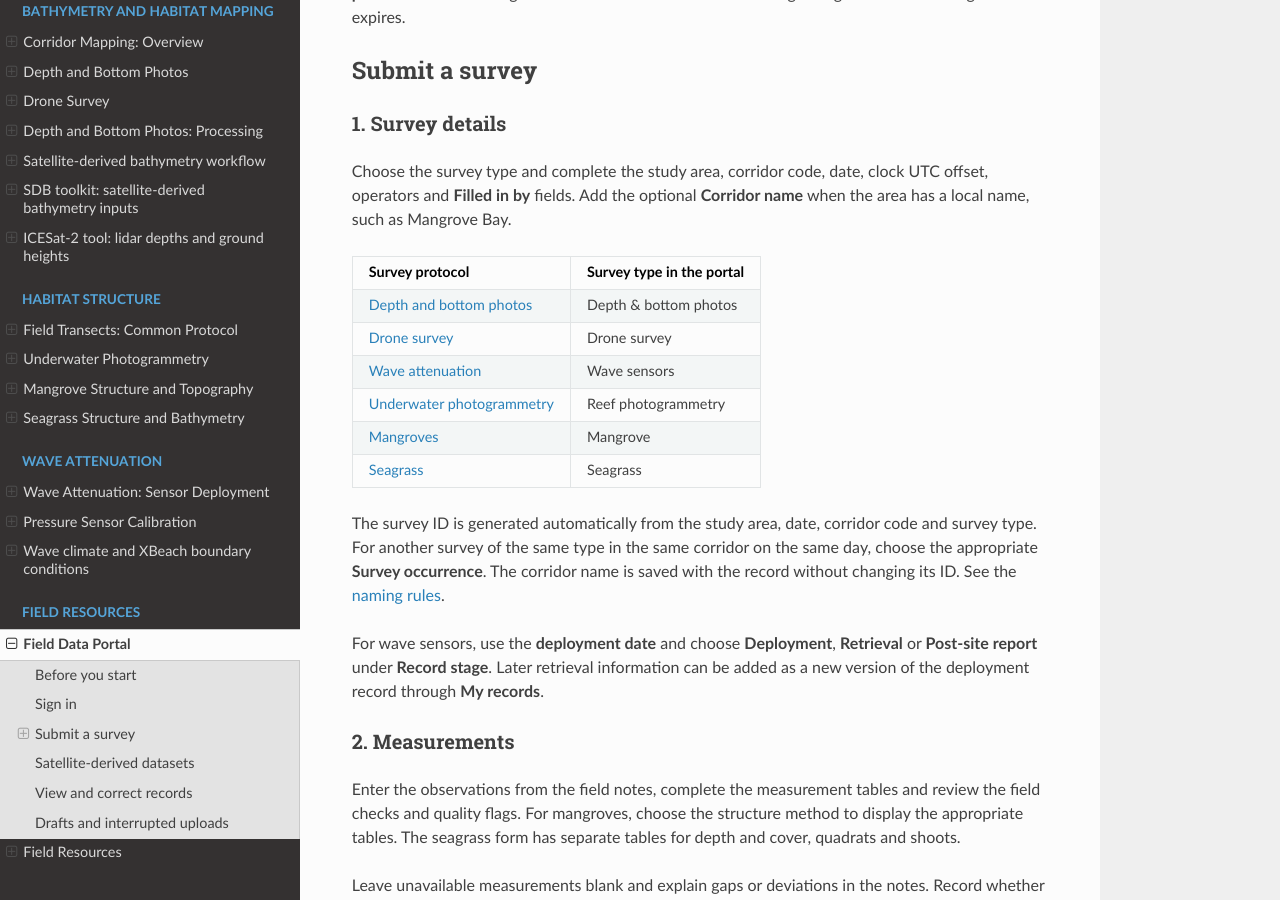
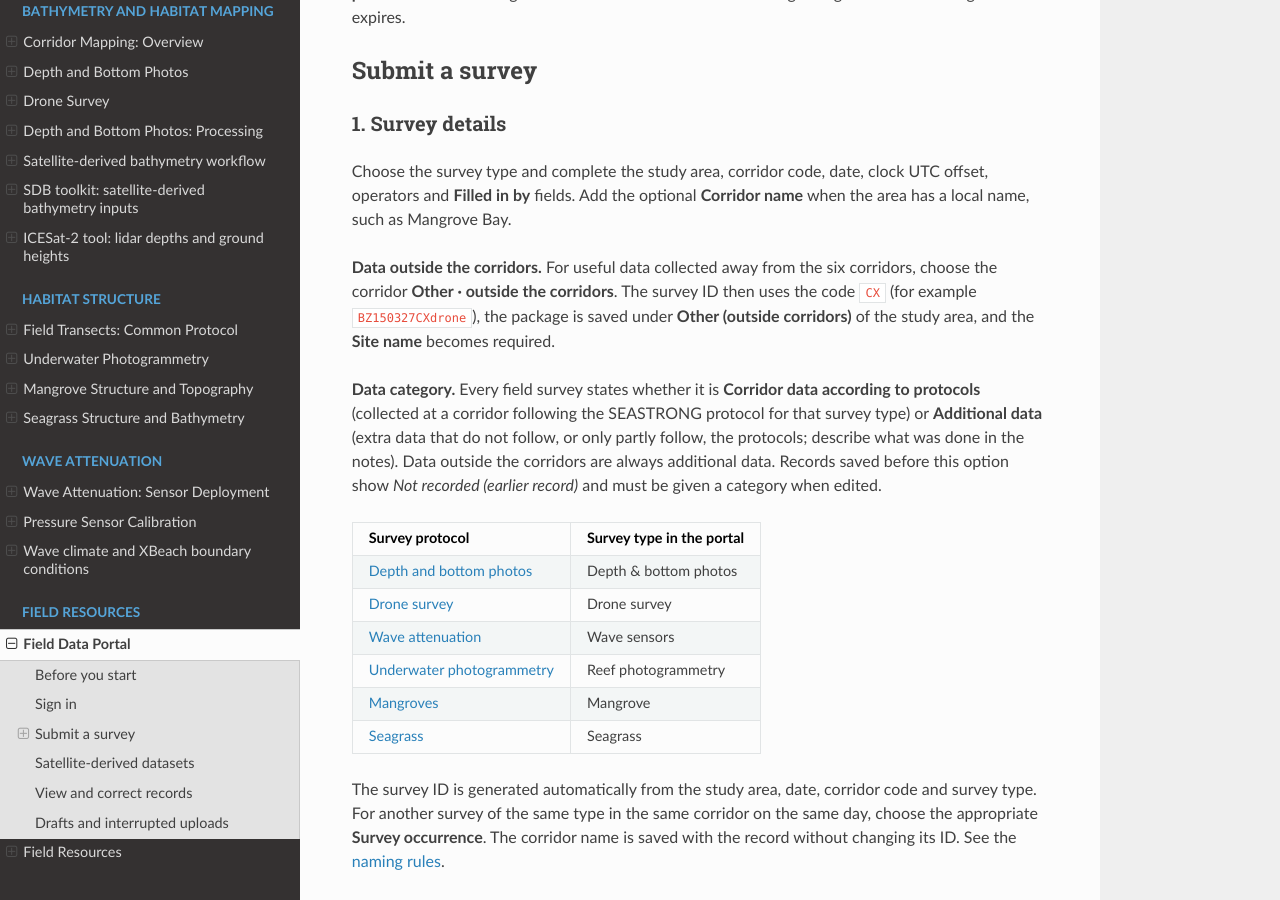
Before and after one commit to Alerovere/seastrong-field-tools, a Sphinx documentation site: the page built from docs/field_portal.md, in a window 1280 px wide and 900 px high, scrolled down 770 px. Built offline with Sphinx 7.4.7 and the Read the Docs theme 3.1.0, drawn with Linux system fonts in a browser that asks for light colours.

Commit message:
Field portal: corridor "Other" outside the corridors and data category
- Corridor CX "Other · outside the corridors": saved under
  "Other (outside corridors)", site name required.
- Data category: corridor data according to protocols / additional data
  (CX is always additional); stored in metadata, app properties and PDF.

Co-Authored-By: Claude Opus 5.5 <noreply@anthropic.com>
Claude-Session: https://claude.ai/code/session_01Td6dSKQwSDDgx4xnWZwfmj

```diff
--- a/docs/_static/forms/submission-records.js
+++ b/docs/_static/forms/submission-records.js
@@ -18,7 +18,7 @@ export function recordProperties(state,user,rootFolderId,status) {
   return {seastrongRecord:'1',submittedBy:actor.permissionId,rootFolderId,surveyId:surveyId(state),
     surveyType:state.type,surveyDate:state.date,recordId:state.recordId||state.uid,
     submissionId:state.uid,revisionNumber:String(state.revisionNumber||1),
-    recordStatus:status,recordStage:state.recordStage,corridorName:Array.from(state.corridorName||'').slice(0,24).join(''),
+    recordStatus:status,recordStage:state.recordStage,corridorName:Array.from(state.corridorName||'').slice(0,24).join(''),dataCategory:state.dataCategory||'',
     ...(state.type==='sat'?{datasetProduct:state.values?.product||'',datasetAoi:state.values?.aoi||'',reviewStatus:'draft'}:{})};
 }
 
@@ -32,7 +32,7 @@ export function groupRecords(files) {
 
 export function restoreRecord(record,file,surveys) {
   if(!record||!surveys[record.surveyType]||!['1.0.0','1.1.0'].includes(record.schemaVersion))throw new Error('This record format is not supported.');
-  const draft={...newDraft(record.surveyType),uid:record.submissionId,area:record.studyArea,corridor:record.corridor,corridorName:record.corridorName||'',date:record.surveyDate,
+  const draft={...newDraft(record.surveyType),uid:record.submissionId,area:record.studyArea,corridor:record.corridor,corridorName:record.corridorName||'',dataCategory:record.dataCategory||'',date:record.surveyDate,
     operators:record.operators,filledBy:record.filledInBy,timezone:record.clockUTCOffset,recordStage:record.recordStage,
     surveyComplete:record.surveyComplete,notes:record.notes||'',missingFilesReason:record.missingFilesReason||'',
     qualityReviewed:!!record.qualityReviewed,values:structuredClone(record.fields),tables:structuredClone(record.tables),checks:structuredClone(record.checklists),
--- a/docs/_static/forms/submission-report.js
+++ b/docs/_static/forms/submission-report.js
@@ -19,7 +19,7 @@ export async function makeReport(record,schema,tables) {
   function heading(text){if(y<100)addPage();y-=12;line(text,{size:12,font:bold,color:sea});y-=3;}
   addPage();line(schema.name+' - survey record',{size:20,font:bold});line('Submission '+record.submissionId,{size:8,color:muted});
   heading('Survey details');
-  for(const [label,value] of [['Study area',record.studyAreaName],['Corridor',record.corridor],['Corridor name',record.corridorName],['Survey date (YYYY-MM-DD)',record.surveyDate],['Clock UTC offset',record.clockUTCOffset],['Operators',record.operators],['Filled in by',record.filledInBy],['Record stage',record.recordStage],['Field survey complete',record.surveyComplete],['Package status',record.status]])line(label+': '+(value||'Not recorded'));
+  for(const [label,value] of [['Study area',record.studyAreaName],['Corridor',record.corridor==='CX'?'Other (outside the corridors)':record.corridor],['Corridor / site name',record.corridorName],['Data category',{protocol:'Corridor data according to protocols',additional:'Additional data'}[record.dataCategory]],['Survey date (YYYY-MM-DD)',record.surveyDate],['Clock UTC offset',record.clockUTCOffset],['Operators',record.operators],['Filled in by',record.filledInBy],['Record stage',record.recordStage],['Field survey complete',record.surveyComplete],['Package status',record.status]])line(label+': '+(value||'Not recorded'));
   if(record.submittedBy)line('Submitted with Google account: '+(record.submittedBy.emailAddress||record.submittedBy.displayName||record.submittedBy.permissionId));
   line('Record version: '+(record.revisionNumber||1));
   if(record.revisionOf)line('Previous submission: '+record.revisionOf,{size:9,color:muted});
--- a/docs/field_portal.md
+++ b/docs/field_portal.md
@@ -21,6 +21,10 @@ If access is refused, ask the project coordinator to check your account and fold
 ### 1. Survey details
 
 Choose the survey type and complete the study area, corridor code, date, clock UTC offset, operators and **Filled in by** fields. Add the optional **Corridor name** when the area has a local name, such as Mangrove Bay.
+
+**Data outside the corridors.** For useful data collected away from the six corridors, choose the corridor **Other · outside the corridors**. The survey ID then uses the code `CX` (for example `BZ150327CXdrone`), the package is saved under **Other (outside corridors)** of the study area, and the **Site name** becomes required.
+
+**Data category.** Every field survey states whether it is **Corridor data according to protocols** (collected at a corridor following the SEASTRONG protocol for that survey type) or **Additional data** (extra data that do not follow, or only partly follow, the protocols; describe what was done in the notes). Data outside the corridors are always additional data. Records saved before this option show *Not recorded (earlier record)* and must be given a category when edited.
 
 | Survey protocol | Survey type in the portal |
 | --- | --- |
```
Also changed, not shown: docs/_static/forms/submission-core.js (+12 -3 lines), docs/_static/forms/submission.js (+11 -9 lines), docs/_static/forms/submission.test.mjs (+17 -1 lines).
